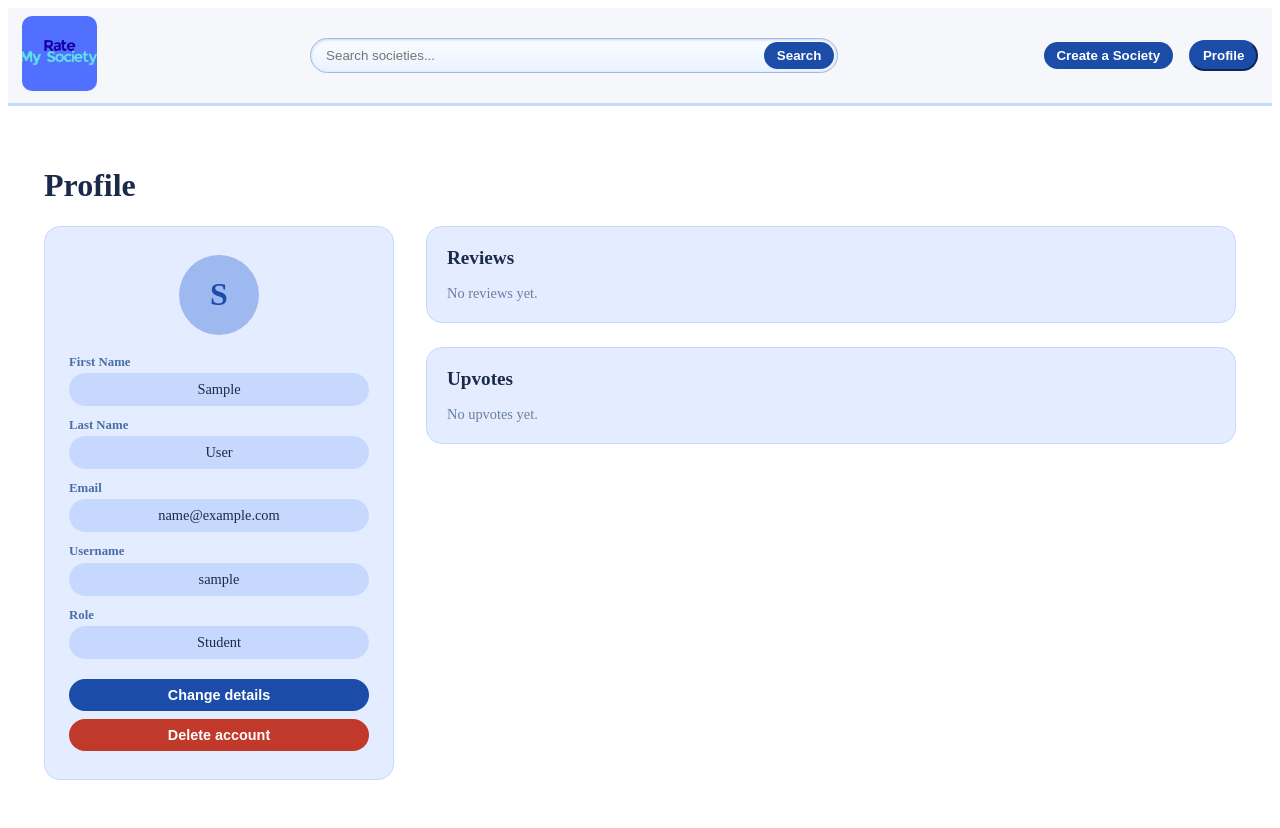
After one commit to imi-ros-fox/Rate_My_Soc, a Django app: a page that uses templates/rango/header.html in a window 1280 px wide. The commit adds this page. Run offline with Django 3.2, Linux system fonts and the light colour scheme; the visitor is signed in with stand-in values (Sample User, id 1); data comes from the database, SQL or seed files in the repository.

Commit message:
profile page template and css

```diff
--- a/rango/urls.py
+++ b/rango/urls.py
@@ -11,10 +11,12 @@ urlpatterns = [
     path('restricted/', views.restricted, name='restricted'),
     path('logout/', views.user_logout, name='logout'),
     path('create_soc/', views.create_soc, name='create_Soc'),
+    path('profile/<str:username>/', views.profile_view, name='profile'),
+    path('profile/edit/', views.edit_profile, name='edit_profile'),
+    path('profile/delete/', views.delete_profile, name='delete_profile'),
 
     #society CRUD
     path('societies/', views.society_list, name='society_list'),
-    path('societies/create/', views.create_society, name='create_soc'),
     path('societies/<int:pk>/edit/', views.edit_society, name='edit_society'),
     path('societies/<int:pk>/delete/', views.delete_society, name='delete_society'),
     path('societies/<int:pk>/', views.society_detail, name='society_detail'),
--- /dev/null
+++ b/static/css/profile.css
@@ -0,0 +1,189 @@
+.profile-page {
+    padding: 1.5rem 1.25rem;
+    box-sizing: border-box;
+}
+
+.profile-title {
+    font-size: 2rem;
+    font-weight: 700;
+    color: #1b2a4a;
+}
+
+.profile-layout {
+    display: flex;
+    align-items: flex-start;
+    gap: 2rem;
+}
+
+.profile-card {
+    flex: 0 0 300px;
+    background: #e4ecff;
+    border-radius: 16px;
+    border: 1px solid #c7d8ff;
+    padding: 1.75rem 1.5rem;
+    display: flex;
+    flex-direction: column;
+    gap: 1.25rem;
+}
+
+.avatar {
+    width: 80px;
+    height: 80px;
+    border-radius: 50%;
+    background: #9eb8f0;
+    overflow: hidden;
+    display: flex;
+    align-items: center;
+    justify-content: center;
+    font-size: 2rem;
+    font-weight: 700;
+    color: #1b4ca8;
+    margin: 0 auto;
+}
+
+.avatar img {
+    width: 100%;
+    height: 100%;
+    object-fit: cover;
+}
+
+.fields {
+    display: grid;
+    gap: 0.75rem;
+}
+
+.field label {
+    display: block;
+    font-size: 0.8rem;
+    font-weight: 600;
+    color: #4a6fa5;
+    margin-bottom: 0.2rem;
+}
+
+.value,
+.text-input {
+    width: 100%;
+    background: #c7d8ff;
+    border-radius: 999px;
+    border: 0;
+    padding: 0.5rem 1rem;
+    font-size: 0.9rem;
+    color: #1b2a4a;
+    text-align: center;
+    box-sizing: border-box;
+}
+
+.actions {
+    display: flex;
+    flex-direction: column;
+    gap: 0.5rem;
+}
+
+.btn {
+    display: block;
+    text-align: center;
+    padding: 0.5rem 1rem;
+    border-radius: 999px;
+    border: 0;
+    background: #1b4ca8;
+    color: #ffffff;
+    font-weight: 600;
+    font-size: 0.9rem;
+    text-decoration: none;
+    cursor: pointer;
+}
+
+.btn-red { background: #c0392b; }
+.btn-gray { background: #9eb8f0; color: #1b2a4a; }
+
+.right-col {
+    flex: 1;
+    min-width: 0;
+    display: grid;
+    gap: 1.5rem;
+}
+
+.section {
+    background: #e4ecff;
+    border-radius: 16px;
+    border: 1px solid #c7d8ff;
+    padding: 1.25rem;
+}
+
+.section h2 {
+    font-size: 1.2rem;
+    font-weight: 700;
+    color: #1b2a4a;
+    margin: 0 0 1rem;
+}
+
+.section-body {
+    display: grid;
+    gap: 0.75rem;
+}
+
+.review-card {
+    background: #c7d8ff;
+    border-radius: 12px;
+    padding: 0.75rem 1rem;
+    display: grid;
+    gap: 0.5rem;
+}
+
+.review-top {
+    display: flex;
+    align-items: center;
+    justify-content: space-between;
+    gap: 0.75rem;
+}
+
+.review-text {
+    flex: 1;
+    font-size: 0.95rem;
+    color: #1b2a4a;
+}
+
+.tag {
+    background: #9eb8f0;
+    color: #1b2a4a;
+    font-size: 0.8rem;
+    font-weight: 600;
+    padding: 0.25rem 0.75rem;
+    border-radius: 999px;
+    white-space: nowrap;
+    text-decoration: none;
+}
+
+.review-btns { display: flex; gap: 0.5rem; }
+
+.empty { color: #6b7fa3; font-size: 0.9rem; margin: 0; }
+
+/* Popup */
+.popup {
+    display: none;
+    position: fixed;
+    inset: 0;
+    background: rgba(27, 42, 74, 0.45);
+    z-index: 1000;
+    align-items: center;
+    justify-content: center;
+}
+
+.popup.active { display: flex; }
+
+.popup-box {
+    background: #e4ecff;
+    border: 1px solid #c7d8ff;
+    border-radius: 16px;
+    padding: 2rem;
+    width: min(460px, 90%);
+    display: grid;
+    gap: 1rem;
+}
+
+.popup-title { font-size: 1.2rem; font-weight: 700; color: #1b2a4a; margin: 0; }
+.popup-warning { color: #c0392b; font-size: 0.9rem; margin: 0; }
+.popup-fields { display: grid; gap: 0.75rem; }
+.popup-btns { display: flex; gap: 0.75rem; margin-top: 0.5rem; }
+
+textarea.text-input { border-radius: 12px; resize: vertical; }
--- a/tango_with_django_project/settings.py
+++ b/tango_with_django_project/settings.py
@@ -28,7 +28,7 @@ SECRET_KEY = 'w!h(1y41yt7c35^#_qmlqs0f#rofm%ldn&-@zz$o8hd1zc5@ea'
 # SECURITY WARNING: don't run with debug turned on in production!
 DEBUG = True
 
-ALLOWED_HOSTS = ['ratemysoc.pythonanywhere.com']
+ALLOWED_HOSTS = ['ratemysoc.pythonanywhere.com','127.0.0.1']
 
 
 # Application definition
@@ -120,9 +120,6 @@ USE_L10N = True
 USE_TZ = True
 
 
-# Static files (CSS, JavaScript, Images)
-# https://docs.djangoproject.com/en/2.2/howto/static-files/
-
 STATIC_URL = '/static/'
 STATICFILES_DIRS = [STATIC_DIR, ]
 
--- a/templates/rango/header.html
+++ b/templates/rango/header.html
@@ -25,8 +25,8 @@
         <div class="profile_logged_in">
             <button class= "dropdown_logged_in">Profile</button>
             <div class="Logged_in_content">
-                <a href="#">My Profile</a> <!--change # whwen profile page is ready-->
-                <a href="{% url 'rango:logout' %}">Log Out</a> <!--change # when logout page is ready-->
+                <a href="{% url 'rango:profile' user.username %}">My Profile</a>
+                <a href="{% url 'rango:logout' %}">Log Out</a>
             </div>
         </div>
     {% else %}
--- /dev/null
+++ b/templates/rango/profile.html
@@ -0,0 +1,146 @@
+<!DOCTYPE html>
+{% extends 'rango/base.html' %}
+{% load staticfiles %}
+
+{% block title_block %}Profile{% endblock %}
+
+{% block body_block %}
+<link rel="stylesheet" type="text/css" href="{% static 'css/profile.css' %}">
+
+<div class="profile-page">
+
+    <h1 class="profile-title">Profile</h1>
+
+    <div class="profile-layout">
+
+        <div class="profile-card">
+            <div class="avatar">
+                {% if profile.picture %}
+                    <img src="{{ profile.picture.url }}" alt="{{ profile_user.username }}">
+                {% else %}
+                    <span>{{ profile_user.username|slice:":1"|upper }}</span>
+                {% endif %}
+            </div>
+
+            <div class="fields">
+                <div class="field">
+                    <label>First Name</label>
+                    <div class="value">{{ profile_user.first_name|default:"—" }}</div>
+                </div>
+                <div class="field">
+                    <label>Last Name</label>
+                    <div class="value">{{ profile_user.last_name|default:"—" }}</div>
+                </div>
+                <div class="field">
+                    <label>Email</label>
+                    <div class="value">{{ profile_user.email|default:"—" }}</div>
+                </div>
+                <div class="field">
+                    <label>Username</label>
+                    <div class="value">{{ profile_user.username }}</div>
+                </div>
+                <div class="field">
+                    <label>Role</label>
+                    <div class="value">{{ profile.get_role_display }}</div>
+                </div>
+            </div>
+
+            <div class="actions">
+                <button class="btn" onclick="document.getElementById('popup-edit').classList.add('active')">Change details</button>
+                <button class="btn btn-red" onclick="document.getElementById('popup-delete').classList.add('active')">Delete account</button>
+            </div>
+        </div>
+
+        <div class="right-col">
+            <div class="section">
+                <h2>Reviews</h2>
+                <div class="section-body">
+                    {% for review in reviews %}
+                    <div class="review-card">
+                        <div class="review-top">
+                            <span class="review-text">{{ review.comment }}</span>
+                            <span class="tag">{{ review.society.name }}</span>
+                        </div>
+                        <div class="review-btns">
+                            <a href="{% url 'rango:society_detail' review.society.pk %}" class="tag">view</a>
+                        </div>
+                    </div>
+                    {% empty %}
+                    <p class="empty">No reviews yet.</p>
+                    {% endfor %}
+                </div>
+            </div>
+
+            <div class="section">
+                <h2>Upvotes</h2>
+                <div class="section-body">
+                    {% for upvote in upvotes %}
+                    <div class="review-card">
+                        <div class="review-top">
+                            <span class="review-text">{{ upvote.review.comment }}</span>
+                            <span class="tag">{{ upvote.review.society.name }}</span>
+                        </div>
+                        <div class="review-btns">
+                            <a href="{% url 'rango:upvote_review' upvote.review.id %}" class="tag">remove upvote</a>
+                        </div>
+                    </div>
+                    {% empty %}
+                    <p class="empty">No upvotes yet.</p>
+                    {% endfor %}
+                </div>
+            </div>
+        </div>
+    </div>
+</div>
+
+<div class="popup" id="popup-edit">
+    <div class="popup-box">
+        <h2 class="popup-title">Change details</h2>
+        <form method="post" action="{% url 'rango:edit_profile' %}" enctype="multipart/form-data">
+            {% csrf_token %}
+            <div class="popup-fields">
+                <div class="field">
+                    <label>First Name</label>
+                    <input type="text" name="first_name" class="text-input" value="{{ profile_user.first_name }}">
+                </div>
+                <div class="field">
+                    <label>Last Name</label>
+                    <input type="text" name="last_name" class="text-input" value="{{ profile_user.last_name }}">
+                </div>
+                <div class="field">
+                    <label>Email</label>
+                    <input type="email" name="email" class="text-input" value="{{ profile_user.email }}">
+                </div>
+                <div class="field">
+                    <label>Bio</label>
+                    <textarea name="bio" class="text-input" rows="3">{{ profile.bio }}</textarea>
+                </div>
+                <div class="field">
+                    <label>Profile picture</label>
+                    <input type="file" name="picture" accept="image/*">
+                </div>
+            </div>
+            <div class="popup-btns">
+                <button type="submit" class="btn">Save changes</button>
+                <button type="button" class="btn btn-gray" onclick="document.getElementById('popup-edit').classList.remove('active')">Cancel</button>
+            </div>
+        </form>
+    </div>
+</div>
+
+
+<div class="popup" id="popup-delete">
+    <div class="popup-box">
+        <h2 class="popup-title">Delete account</h2>
+        <h4>Are you sure you want to delete your account?</h4>
+        <form method="post" action="{% url 'rango:delete_profile'%}">
+            <div class="popup-btns">
+                {% csrf_token %}
+                <button type="submit" class="btn btn-red">Delete account</button>
+                <button type="button" class="btn btn-gray" onclick="document.getElementById('popup-delete').classList.remove('active')">Cancel</button>
+            </div>
+        </form>
+    </div>
+</div>
+
+{% endblock %}
```
